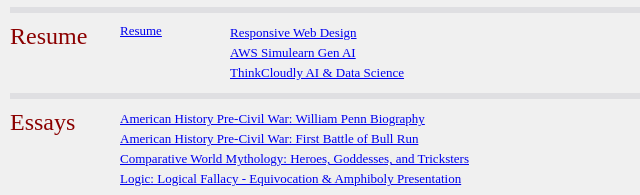
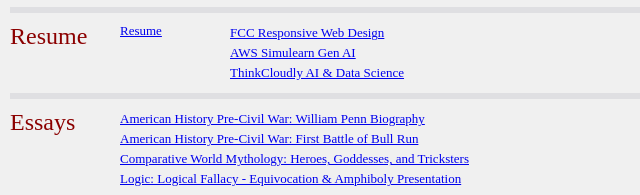
Before and after one commit to astandev-git/astandev-git.github.io, a plain HTML site: page docs/index.html in a window 1280 px wide. Shown: the part 391-586 px from the top of the page, 0-640 px from the left. Drawn offline with Linux system fonts and the light colour scheme.

Commit message:
Update index.html
Signed-off-by: astandev-git <atstancil@gmail.com>

```diff
--- a/docs/index.html
+++ b/docs/index.html
@@ -113,7 +113,7 @@
         <a id="resume-link" href="./files/resume/Resume.docx">Resume</a>
 
         <ul>
-          <li class="cert"><a target="_blank" href="./files/resume/FCC RWD Cert.png">Responsive Web Design</a></li>
+          <li class="cert"><a target="_blank" href="./files/resume/FCC RWD Cert.png">FCC Responsive Web Design</a></li>
           <li class="cert"><a target="_blank" href="./files/resume/AWS Simulearn Gen AI.pdf">AWS Simulearn Gen AI</a></li>
           <li class="cert"><a target="_blank" href="./files/resume/ThinkCloudly AI & Data Science.pdf">ThinkCloudly AI & Data Science</a></li>
         </ul>
```
